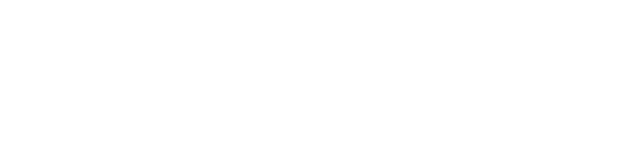
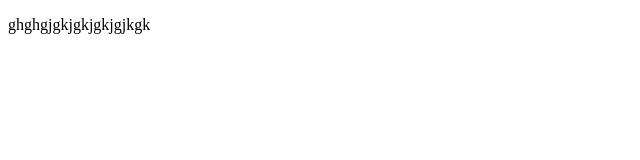
Before and after one commit to Waters555/GithubTest, a plain HTML site: page index.html in a window 1280 px wide. Shown: the whole page, without its empty margins (0-640 px from the left). Drawn offline with Linux system fonts and the light colour scheme.

Commit message:
Add files via upload

```diff
--- a/index.html
+++ b/index.html
@@ -6,7 +6,7 @@
 </head>
 <body>
  <p>
-
+ 	ghghgjgkjgkjgkjgjkgk
 
  </p>
 </body>
```
